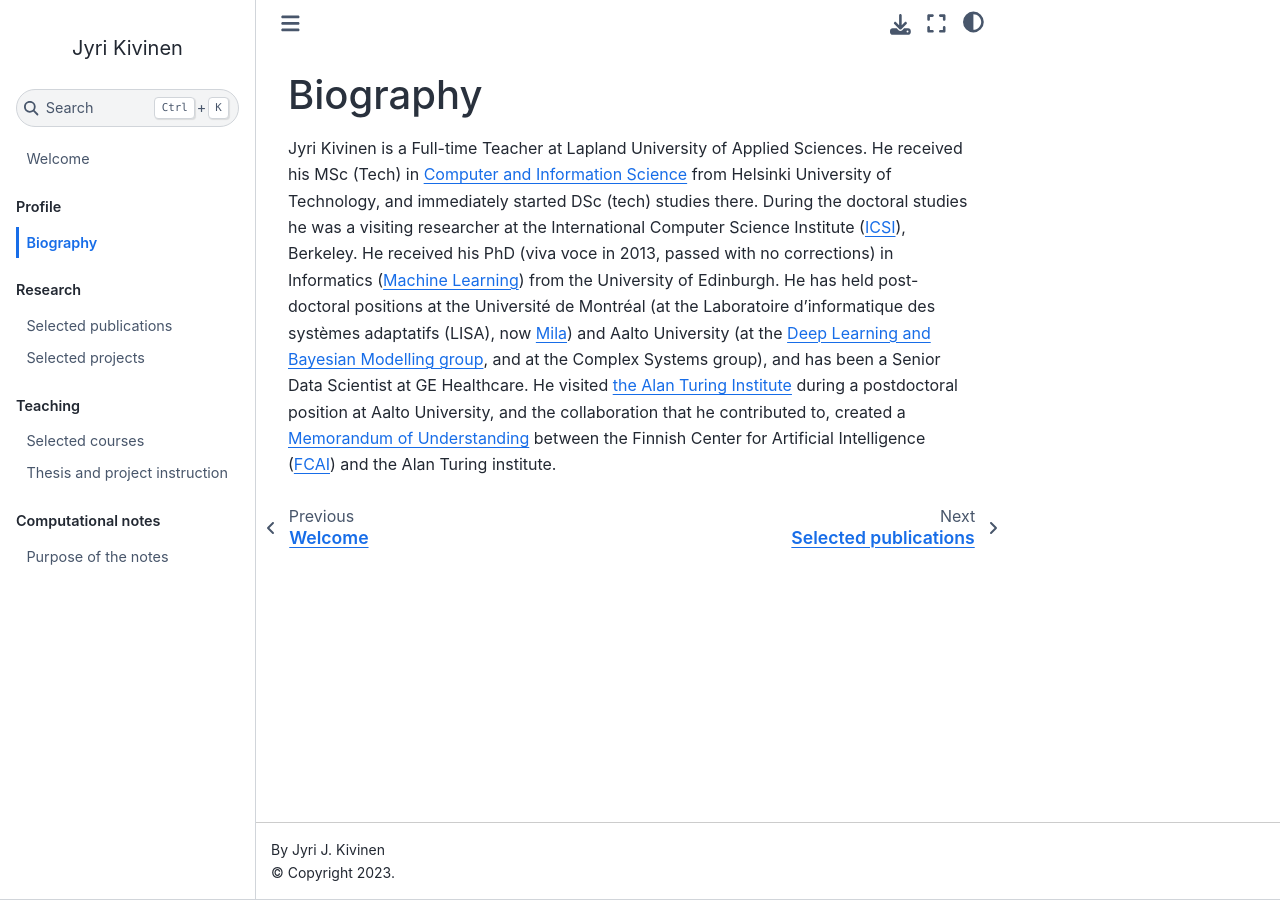
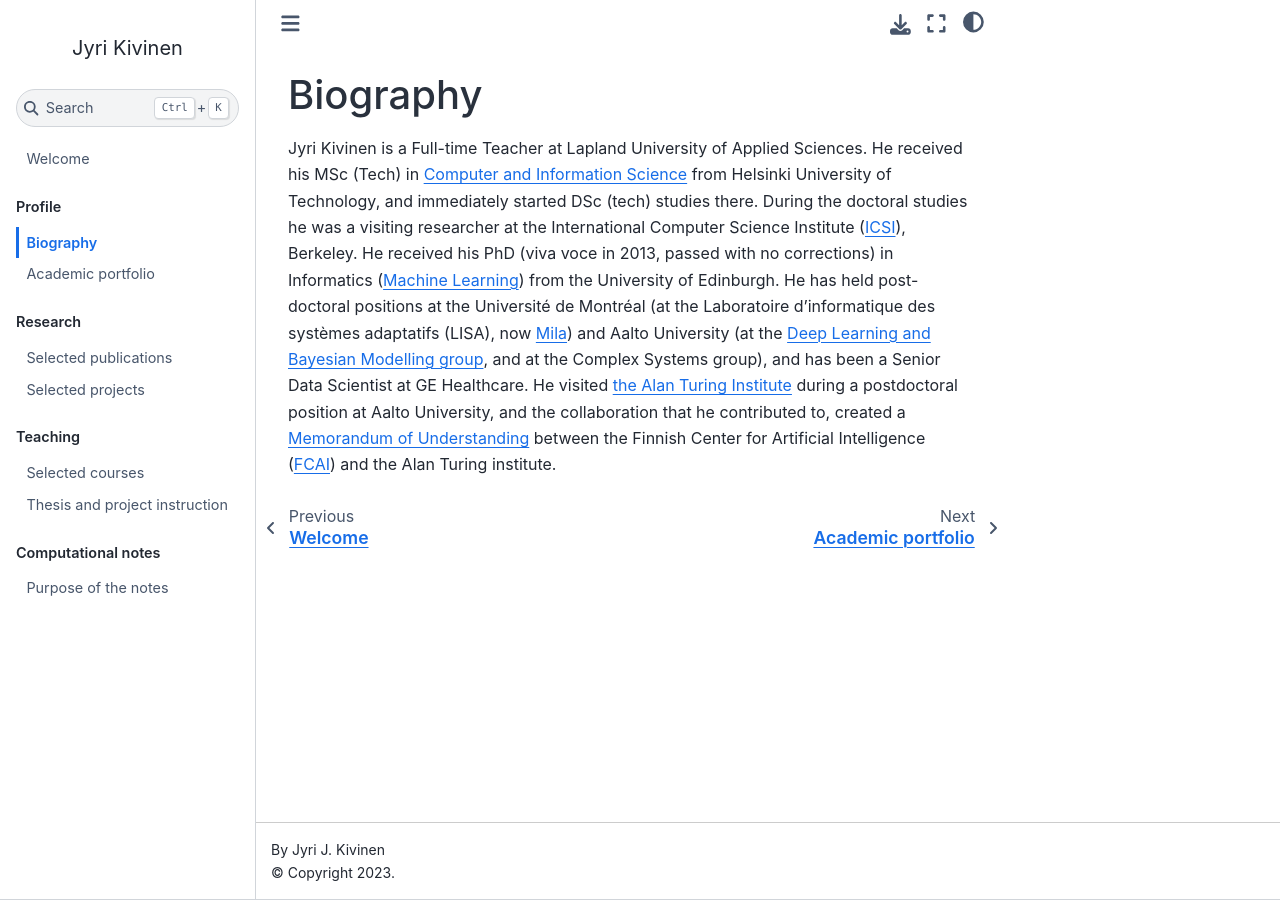
Before and after one commit to jyrikivinen/home, a Jupyter Book: the page built from personal/biography.md, in a window 1280 px wide. Built offline with Jupyter Book 1.0.4 settings and Sphinx 7.4.7 and the Sphinx Book theme 1.1.4, drawn with Linux system fonts in a browser that asks for light colours; pages that are not in the unit, such as notebooks, are missing from menus.

Commit message:
added academic portfolio page

```diff
--- a/_toc.yml
+++ b/_toc.yml
@@ -6,6 +6,7 @@
   - caption: Profile
     chapters:
     - file: personal/biography
+    - file: personal/academic_portfolio
   - caption: Research
     chapters:
     - file: research/list_of_publications
--- /dev/null
+++ b/personal/academic_portfolio.md
@@ -0,0 +1,3 @@
+# Academic portfolio
+
+To appear ...
```
